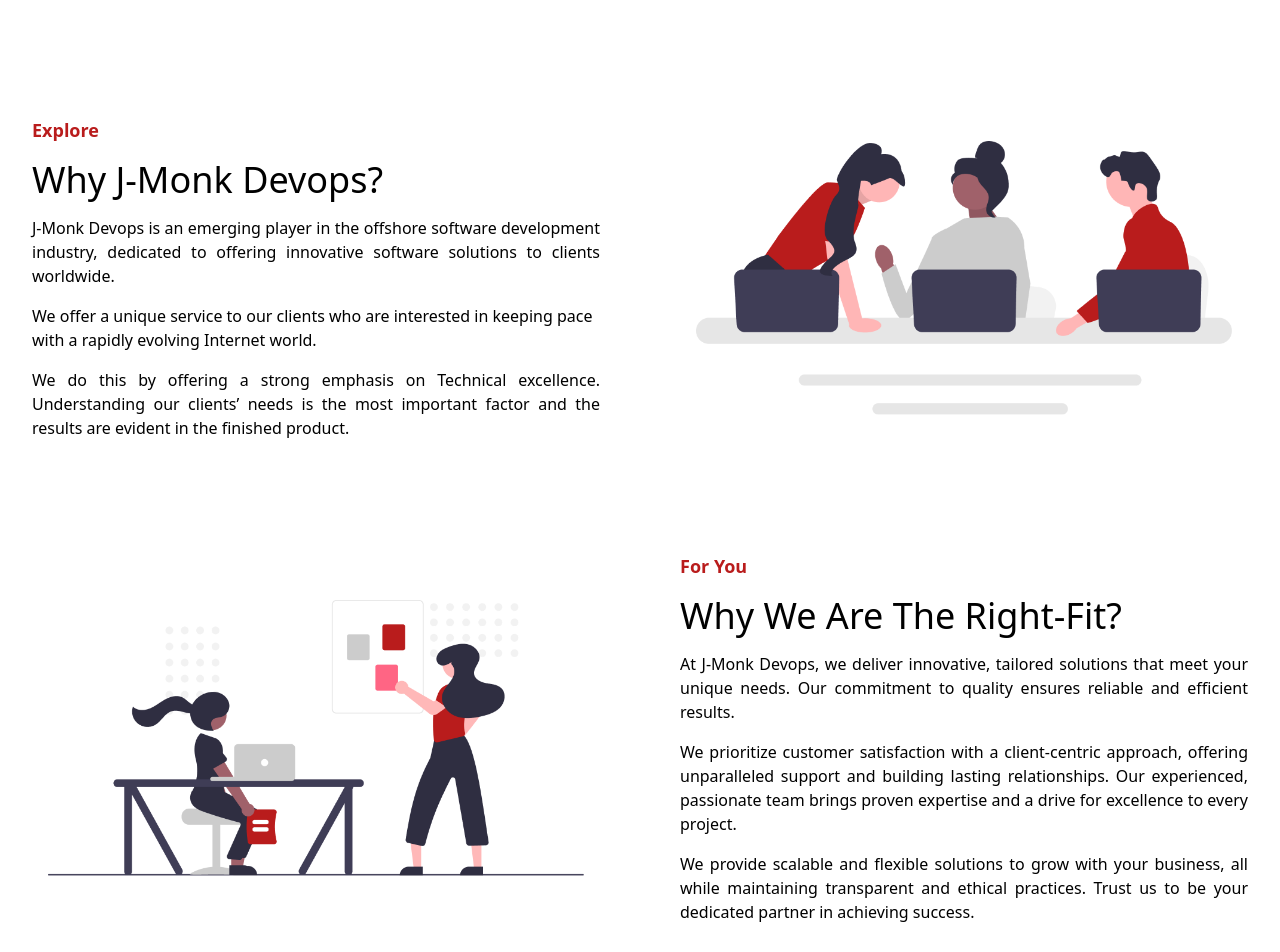
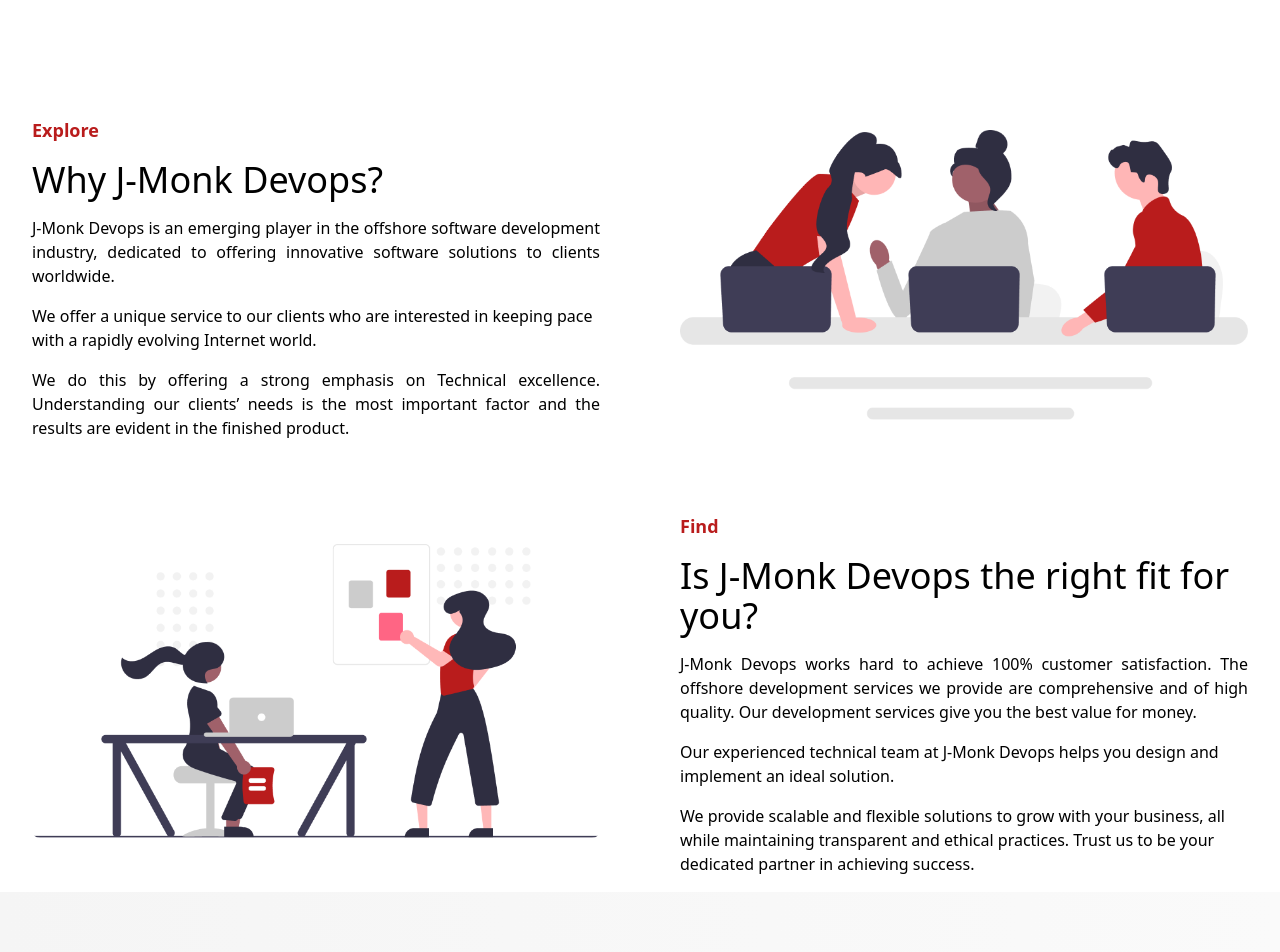
Before and after one commit to LeelaMohan217/J-Monk-Devops, a React (Vite) app: page / in a window 1280 px wide. Shown: the part 1480-2432 px from the top of the page. Built offline with nearby package versions, Linux system fonts and the light colour scheme.

Commit message:
page navigation scroll position updated and added button to scroll to top of the page

```diff
--- a/package.json
+++ b/package.json
@@ -18,6 +18,7 @@
     "lucide-react": "^0.439.0",
     "react": "^18.3.1",
     "react-dom": "^18.3.1",
+    "react-lazy-load-image-component": "^1.6.2",
     "react-router-dom": "^6.26.2"
   },
   "devDependencies": {
--- a/src/pages/Businessman.jsx
+++ b/src/pages/Businessman.jsx
@@ -2,6 +2,8 @@
 import { offeringPageData } from "../constants";
 import fadeIn from "../variants";
 import { motion } from "framer-motion";
+import { LazyLoadImage } from "react-lazy-load-image-component";
+import "react-lazy-load-image-component/src/effects/blur.css";
 
 const Businessman = () => {
   return (
@@ -42,9 +44,11 @@
                 viewport={{ once: true, amount: 0.7 }}
                 className="w-full md:w-1/3"
               >
-                <img
+                {/* Lazy load the image */}
+                <LazyLoadImage
                   src={data.image}
                   alt={data.title}
+                  effect="blur"
                   className="object-cover rounded"
                 />
               </motion.div>
--- a/src/pages/Home.jsx
+++ b/src/pages/Home.jsx
@@ -6,19 +6,23 @@
 import { stagger } from "framer-motion";
 import fit from "../assets/fit.png";
 import why from "../assets/why.png";
+import { LazyLoadImage } from "react-lazy-load-image-component";
+import "react-lazy-load-image-component/src/effects/blur.css";
 
 const Home = () => {
   return (
     <>
       <div className="bg-gradient-to-t from-neutral-50 to-neutral-200">
         <div className="max-w-7xl mx-auto py-2 md:py-4 px-8">
-          <div className="flex flex-col items-center space-y-4 md:space-y-6 py-20 sm:py-28">
+          <motion.div
+            variants={stagger}
+            initial="hidden"
+            animate="show"
+            className="flex flex-col items-start md:items-center space-y-4 md:space-y-6 py-24 sm:py-28"
+          >
             <div className="flex flex-col items-center space-y-4 md:space-y-6 md:my-10">
               <motion.h1
                 variants={fadeIn("up", 0.2)}
-                initial="hidden"
-                whileInView={"show"}
-                viewport={{ once: true, amount: 0.7 }}
                 className="text-5xl sm:text-6xl md:text-7xl font-bold md:font-semibold md:leading-none md:text-center"
               >
                 Digitalizing Local{" "}
@@ -28,18 +32,12 @@
               </motion.h1>
               <motion.p
                 variants={fadeIn("up", 0.4)}
-                initial="hidden"
-                whileInView={"show"}
-                viewport={{ once: true, amount: 0.7 }}
                 className="text-red-600 sm:text-lg md:text-xl lg:text-2xl md:text-center"
               >
                 Building a community of developers to build digital India
               </motion.p>
               <motion.p
                 variants={fadeIn("up", 0.6)}
-                initial="hidden"
-                whileInView={"show"}
-                viewport={{ once: true, amount: 0.7 }}
                 className="md:text-center lg:px-10 text-base"
               >
                 Empowering Developers, Transforming India Digitally! Join us as
@@ -50,9 +48,6 @@
             </div>
             <motion.div
               variants={fadeIn("up", 0.8)}
-              initial="hidden"
-              whileInView={"show"}
-              viewport={{ once: true, amount: 0.7 }}
               className="flex flex-wrap gap-4 md:gap-8 lg:gap-10 my-8 md:my-0"
             >
               <Link
@@ -64,18 +59,18 @@
 
               <Link
                 to="/about"
-                className="w-full sm:w-auto text-sm md:text-base text-center px-2 sm:px-4 md:px-6 py-3 border border-neutral-500 hover:border-red-600 hover:text-red-700 hover:bg-neutral-50 transition-all duration-700 ease-in-out"
+                className="hidden md:block w-full sm:w-auto text-sm md:text-base text-center px-2 sm:px-4 md:px-6 py-3 border border-neutral-500 hover:border-red-600 hover:text-red-700 hover:bg-neutral-50 transition-all duration-700 ease-in-out"
               >
                 Know More
               </Link>
             </motion.div>
-          </div>
+          </motion.div>
         </div>
       </div>
 
       <div className="bg-white xl:py-10">
         <div className="max-w-7xl mx-auto py-2 md:py-4 px-8">
-          <div className="grid grid-cols-1 md:grid-cols-2 gap-2 md:gap-10 lg:gap-24 xl:gap-44 mt-1 md:mt-10 ">
+          <div className="grid grid-cols-1 md:grid-cols-2 gap-2 md:gap-10 lg:gap-24 xl:gap-44 mt-1 md:mt-10">
             <motion.h1
               variants={fadeIn("right", 0.2)}
               initial="hidden"
@@ -99,18 +94,18 @@
 
           <div className="border-t border-gray-400 my-4 sm:my-6"></div>
 
-          <div>
           <motion.div
-              variants={stagger}
+            variants={stagger} // This ensures the children animate with a stagger
             initial="hidden"
-              whileInView="show"
-              viewport={{ once: true, amount: 0.7 }}
+            animate="show"
             className="grid grid-cols-1 lg:grid-cols-3 gap-6 my-10"
           >
             {dataSB.map((data, index) => (
               <motion.div
                 key={index}
-                  variants={fadeIn("up", index * 0.14)}
+                initial="hidden"
+                whileInView={"show"}
+                variants={fadeIn("up", index * 0.14)} // Adjust delay for each card
                 className="w-full bg-white rounded-md p-8 flex flex-col shadow-lg hover:shadow-2xl transform transition-transform duration-300 hover:scale-105"
               >
                 <div className="text-left font-extrabold text-2xl opacity-20 text-gray-800">
@@ -135,11 +130,10 @@
               </motion.div>
             ))}
           </motion.div>
-          </div>
 
           <div className="border-t border-gray-400 my-4 sm:my-6"></div>
 
-          <div className="grid grid-cols-1 md:grid-cols-2 items-center md:mt-10 mb-10 ">
+          <div className="grid grid-cols-1 md:grid-cols-2 items-center md:mt-10 mb-10">
             <motion.h1
               variants={fadeIn("up", 0.2)}
               initial="hidden"
@@ -167,7 +161,7 @@
         </div>
       </div>
 
-      <div className="max-w-7xl mx-auto py-20 md:py-0 px-8 ">
+      <div className="max-w-7xl mx-auto py-20 md:py-0 px-8">
         <div className="grid grid-cols-1 md:grid-cols-2 gap-20 mt-10 items-center">
           <motion.div
             variants={fadeIn("right", 0.2)}
@@ -198,42 +192,52 @@
             initial="hidden"
             whileInView="show"
             viewport={{ once: true, amount: 0.7 }}
-            className="order-1 md:order-2 p-4"
+            className="order-1 md:order-2"
           >
-            <img src={why} alt="Why Jaft Developers" />
+            <LazyLoadImage
+              alt="Why Image"
+              effect="blur"
+              className="rounded-lg w-full"
+              src={why}
+            />
           </motion.div>
         </div>
-        <div className="grid grid-cols-1 md:grid-cols-2 gap-20 mt-20 md:mb-20 items-center">
+
+        <div className="grid grid-cols-1 md:grid-cols-2 gap-20 mt-10 items-center">
           <motion.div
             variants={fadeIn("right", 0.2)}
             initial="hidden"
             whileInView="show"
             viewport={{ once: true, amount: 0.7 }}
-            className="order-1 p-4"
           >
-            <img src={fit} alt="Why We Are Right Fit?" />
+            <LazyLoadImage
+              alt="Fit Image"
+              effect="blur"
+              className="rounded-lg w-full"
+              src={fit}
+            />
           </motion.div>
           <motion.div
             variants={fadeIn("left", 0.2)}
             initial="hidden"
             whileInView="show"
             viewport={{ once: true, amount: 0.7 }}
-            className="order-2"
           >
-            <h1 className="font-bold text-lg py-4 text-red-700">For You</h1>
-            <h1 className="text-3xl md:text-4xl">Why We Are The Right-Fit?</h1>
+            <h1 className="font-bold text-lg py-4 text-red-700">Find</h1>
+            <h1 className="text-3xl md:text-4xl">
+              Is J-Monk Devops the right fit for you?
+            </h1>
             <p className="py-4 font-normal text-justify text-sm lg:text-base">
-              At J-Monk Devops, we deliver innovative, tailored solutions that
-              meet your unique needs. Our commitment to quality ensures reliable
-              and efficient results.
+              J-Monk Devops works hard to achieve 100% customer satisfaction.
+              The offshore development services we provide are comprehensive and
+              of high quality. Our development services give you the best value
+              for money.
             </p>
-            <p className="pb-4 font-normal text-justify text-sm lg:text-base">
-              We prioritize customer satisfaction with a client-centric
-              approach, offering unparalleled support and building lasting
-              relationships. Our experienced, passionate team brings proven
-              expertise and a drive for excellence to every project.
+            <p className="pb-4 font-normal text-sm lg:text-base">
+              Our experienced technical team at J-Monk Devops helps you design
+              and implement an ideal solution.
             </p>
-            <p className="pb-4 font-normal text-justify text-sm lg:text-base">
+            <p className="pb-4 font-normal text-sm lg:text-base">
               We provide scalable and flexible solutions to grow with your
               business, all while maintaining transparent and ethical practices.
               Trust us to be your dedicated partner in achieving success.
--- a/src/pages/Student.jsx
+++ b/src/pages/Student.jsx
@@ -3,6 +3,8 @@
 import { dataSBe } from "../constants";
 import { motion } from "framer-motion";
 import { fadeIn } from "../variants.js";
+import { LazyLoadImage } from "react-lazy-load-image-component";
+import 'react-lazy-load-image-component/src/effects/blur.css'; // Optional: for blur effect
 
 import { Link } from "react-router-dom";
 
@@ -34,9 +36,10 @@
                 viewport={{ once: true, amount: 0.7 }}
                 className="md:w-1/3"
               >
-                <img
+                <LazyLoadImage
                   src={data.image}
                   alt={data.title}
+                  effect="blur" // Optional blur effect while image is loading
                   className="w-full h-auto object-cover"
                 />
               </motion.div>
--- a/src/variants.js
+++ b/src/variants.js
@@ -1,8 +1,9 @@
+// animations.js
 export const fadeIn = (direction, delay) => {
   return {
     hidden: {
-      y: direction === "up" ? 80 : direction === "down" ? -80 : 25,
-      x: direction === "left" ? 80 : direction === "right" ? -80 : -25,
+      y: direction === "up" ? 100 : direction === "down" ? -100 : 0,
+      x: direction === "left" ? 100 : direction === "right" ? -100 : 0,
       opacity: 0,
     },
     show: {
@@ -11,17 +12,20 @@
       opacity: 1,
       transition: {
         type: "tween",
-        duration: 1,
+        duration: 1.2, // Increased duration for smoothness
         delay: delay,
-        ease: "easeOut",
+        ease: [0.25, 0.46, 0.45, 0.94], // Custom easing function for a smooth and natural feel
       },
     },
   };
 };
-const stagger = {
+
+export const stagger = {
+  hidden: { opacity: 0 },
   show: {
+    opacity: 1,
     transition: {
-      staggerChildren: 0.2,
+      staggerChildren: 0.2, // Increased stagger timing for better flow
     },
   },
 };
```
Also changed, not shown: src/App.jsx (+13 -5 lines), src/components/Navbar.jsx (+8 -1 lines), src/components/ScrollToTopButton.jsx (added, +48 -0 lines), src/pages/About.jsx (+11 -2 lines), 1 other file (tests, documents, lock files or other folders). Lines whose indentation alone changed are shown as unchanged.
